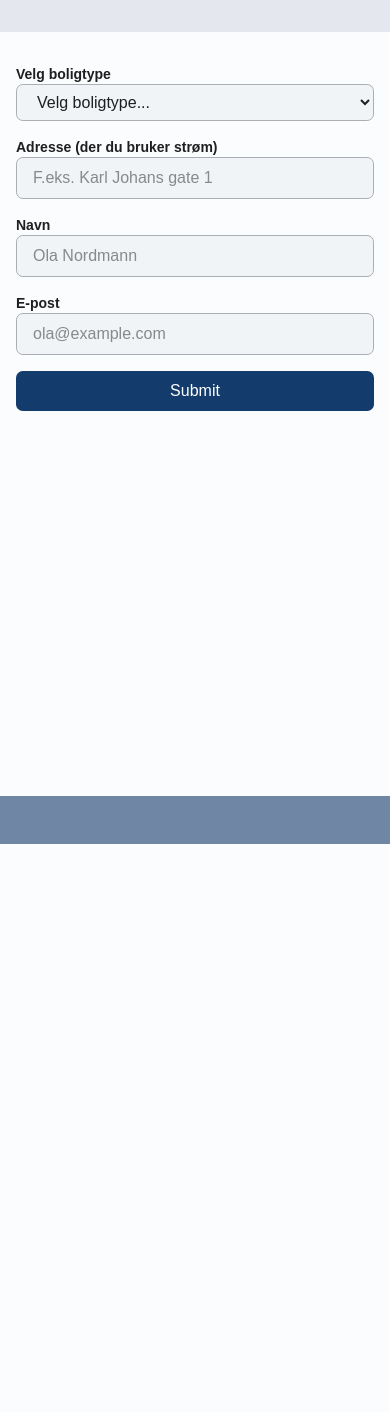
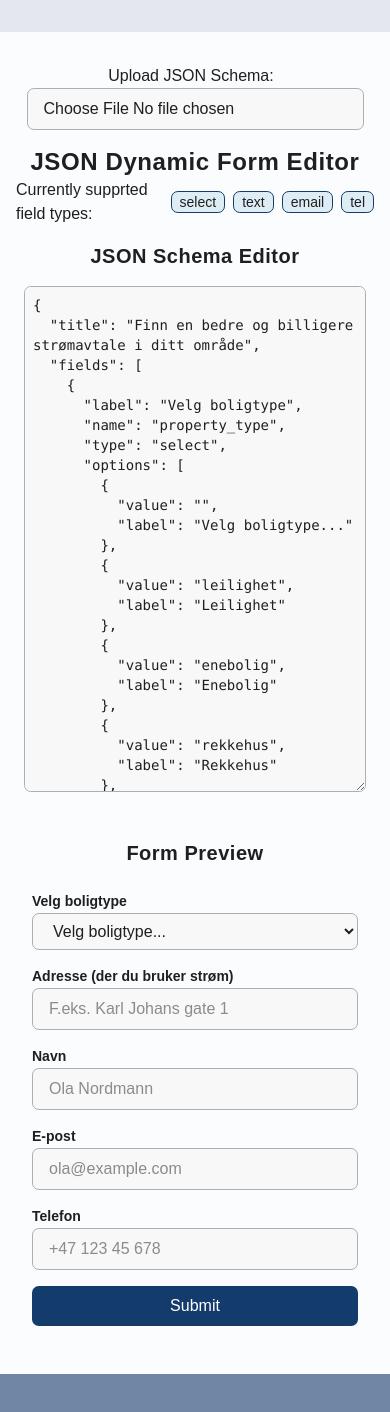
Before and after one commit to SindreSau/json-dynamic-form, a React (Vite) app: page / in a window 390 px wide. Shown: the top 1412 px of the page. Before the commit the page ends 844 px from the top, so only its background shows below. Built offline with nearby package versions, Linux system fonts and the light colour scheme; a web font is replaced by a local one.

Commit message:
feat: implement JSON schema editor and add telephone input support

```diff
--- a/src/App.tsx
+++ b/src/App.tsx
@@ -1,20 +1,47 @@
+import React, { useState } from 'react';
 import MainLayout from '@layouts/main-layout';
-import DynamicForm from './components/ui/dynamic-form';
-import exampleSchema from '@schemas/example.json';
+import JsonEditor from '@components/ui/json-editor';
+import exampleSchema from '@schemas/extended-example.json';
+import type { FormSchema } from '@utils/validation/form-schema';
 
 const App = () => {
-  const schema = JSON.parse(JSON.stringify(exampleSchema));
+  const [schema, setSchema] = useState<FormSchema>(exampleSchema as FormSchema);
 
-  const handleSubmit = (e: React.FormEvent<HTMLFormElement>) => {
-    e.preventDefault();
-    const formData = new FormData(e.currentTarget);
-    const data = Object.fromEntries(formData.entries());
-    console.log('Form submitted with: ', data);
+  const handleFileUpload = (event: React.ChangeEvent<HTMLInputElement>) => {
+    const file = event.target.files && event.target.files[0];
+    if (file) {
+      const reader = new FileReader();
+      reader.onload = (e) => {
+        try {
+          const text = e.target?.result as string;
+          const json = JSON.parse(text);
+          setSchema(json);
+        } catch (error) {
+          console.error('Error parsing JSON:', error);
+        }
+      };
+      reader.readAsText(file);
+    }
   };
 
   return (
     <MainLayout>
-      <DynamicForm schema={schema} handleSubmit={handleSubmit} />
+      <div className="text-center mb-4">
+        <label htmlFor="json-uploader" className="mr-2">
+          Upload JSON Schema:
+        </label>
+        <input
+          type="file"
+          name="json-uploader"
+          id="json-uploader"
+          accept=".json"
+          className="bg-background-input border rounded px-4 py-2"
+          onChange={handleFileUpload}
+        />
+      </div>
+
+      <h1 className="w-full text-center">JSON Dynamic Form Editor</h1>
+      <JsonEditor initialSchema={schema} />
     </MainLayout>
   );
 };
--- a/src/components/ui/dynamic-form.tsx
+++ b/src/components/ui/dynamic-form.tsx
@@ -8,6 +8,7 @@ import { Button } from '@components/ui/button';
 import { Input } from '@components/ui/input';
 import { Select } from '@components/ui/select';
 import { useState, useMemo } from 'react';
+import { TelInput } from './tel-input';
 
 type DynamicFormProps = {
   schema?: FormSchema;
@@ -56,7 +57,7 @@ const DynamicForm = ({ schema, className, handleSubmit }: DynamicFormProps) => {
   return (
     <form
       onSubmit={handleSubmit}
-      className={cn('flex flex-col gap-4', className)}
+      className={cn('flex flex-col gap-4 bg-inherit', className)}
     >
       {fieldsWithIds.map((field: FieldSchema & { id: string }) => {
         switch (field.type) {
@@ -68,6 +69,17 @@ const DynamicForm = ({ schema, className, handleSubmit }: DynamicFormProps) => {
                 id={field.id}
                 name={field.name}
                 type={field.type}
+                label={field.label}
+                placeholder={field.placeholder}
+                required={field.required}
+              />
+            );
+          case 'tel':
+            return (
+              <TelInput
+                key={field.id}
+                id={field.id}
+                name={field.name}
                 label={field.label}
                 placeholder={field.placeholder}
                 required={field.required}
--- a/src/components/ui/input.tsx
+++ b/src/components/ui/input.tsx
@@ -8,15 +8,12 @@ const Input = React.forwardRef<
   React.InputHTMLAttributes<HTMLInputElement> & { label: string; id: string }
 >(({ className, type, label, id, ...props }, ref) => {
   return (
-    <div className="flex flex-col w-full relative">
-      <Label inputId={id} className="relative z-0">
-        {label || 'Input'}
-      </Label>
+    <div className="flex flex-col w-full relative bg-inherit">
+      <Label inputId={id}>{label || 'Input'}</Label>
       <input
         type={type}
         className={cn(
           'border rounded px-4 py-2 flex w-full bg-background-input disabled:opacity-50 disabled:cursor-not-allowed',
-          'relative z-10',
           className
         )}
         ref={ref}
--- /dev/null
+++ b/src/components/ui/json-editor.tsx
@@ -0,0 +1,131 @@
+import { useState, useEffect } from 'react';
+import cn from '@/utils/cn';
+import {
+  currentSupportedTypes,
+  validateFormSchema,
+  type FormSchema,
+} from '@/utils/validation/form-schema';
+import DynamicForm from './dynamic-form';
+import type { $ZodIssue } from 'zod/v4/core';
+
+type JsonEditorProps = {
+  initialSchema: FormSchema;
+  className?: string;
+};
+
+const JsonEditor = ({ initialSchema, className }: JsonEditorProps) => {
+  const [jsonText, setJsonText] = useState<string>('');
+  const [parsedSchema, setParsedSchema] = useState<FormSchema | null>(null);
+  const [jsonError, setJsonError] = useState<string | null>(null);
+  const [schemaValidation, setSchemaValidation] = useState<{
+    valid: boolean;
+    errors: ($ZodIssue[] | { message: string }[]) | null;
+  }>({ valid: true, errors: null });
+  const [debouncedText, setDebouncedText] = useState<string>('');
+
+  useEffect(() => {
+    try {
+      const parsed = JSON.parse(debouncedText);
+      setParsedSchema(parsed);
+      setJsonError(null);
+      const validation = validateFormSchema(parsed);
+      setSchemaValidation(validation);
+    } catch (error) {
+      if (debouncedText.trim()) {
+        setJsonError((error as Error).message);
+        setParsedSchema(null);
+      }
+    }
+  }, [debouncedText]);
+
+  useEffect(() => {
+    const timer = setTimeout(() => {
+      setDebouncedText(jsonText);
+    }, 200);
+    return () => clearTimeout(timer);
+  }, [jsonText]);
+
+  useEffect(() => {
+    const prettyJson = JSON.stringify(initialSchema, null, 2);
+    setJsonText(prettyJson);
+    setDebouncedText(prettyJson);
+    setParsedSchema(initialSchema);
+  }, [initialSchema]);
+
+  const handleTextChange = (e: React.ChangeEvent<HTMLTextAreaElement>) => {
+    const newText = e.target.value;
+    setJsonText(newText);
+  };
+
+  const handleFormSubmit = (e: React.FormEvent<HTMLFormElement>) => {
+    e.preventDefault();
+    const formData = new FormData(e.currentTarget);
+    const data = Object.fromEntries(formData.entries());
+    console.log('Form submitted with data:', data);
+  };
+
+  return (
+    <>
+      <div className="flex gap-2 items-center justify-center">
+        Currently supprted field types:
+        {currentSupportedTypes.map((type) => (
+          <div
+            key={type}
+            className="px-2 rounded text-sm bg-card border border-primary"
+          >
+            {type}
+          </div>
+        ))}
+      </div>
+      <div
+        className={cn('grid grid-cols-1 md:grid-cols-2 gap-6 mt-4', className)}
+      >
+        <div className="flex flex-col">
+          <h2 className="mb-2 text-center">JSON Schema Editor</h2>
+          <div className=" p-2 rounded mb-2">
+            <textarea
+              className="font-mono text-sm w-full min-h-[max(400px,60vh)] p-2 bg-background-input rounded border"
+              value={jsonText}
+              onChange={handleTextChange}
+              spellCheck={false}
+            />
+          </div>
+          {jsonError && (
+            <div className=" border-destructive border p-2 rounded text-destructive text-sm">
+              <strong>JSON Error:</strong> {jsonError}
+            </div>
+          )}
+          {!jsonError && !schemaValidation.valid && schemaValidation.errors && (
+            <div className="bg-background-muted border-warning border p-2 rounded text-warning text-sm">
+              <strong>Schema Validation Errors:</strong>
+              <ul className="list-disc pl-5">
+                {schemaValidation.errors.map((error, index) => (
+                  <li key={index}>{error.message}</li>
+                ))}
+              </ul>
+            </div>
+          )}
+        </div>
+        <section className="flex flex-col">
+          <h2 className="mb-2 text-center">Form Preview</h2>
+          <div className=" p-4 rounded">
+            {parsedSchema && schemaValidation.valid ? (
+              <DynamicForm
+                schema={parsedSchema}
+                handleSubmit={handleFormSubmit}
+              />
+            ) : (
+              <div className="flex items-center justify-center h-full text-muted">
+                {jsonError
+                  ? 'Fix JSON errors to see form preview'
+                  : 'Fix schema validation errors to see form preview'}
+              </div>
+            )}
+          </div>
+        </section>
+      </div>
+    </>
+  );
+};
+
+export default JsonEditor;
--- a/src/components/ui/label.tsx
+++ b/src/components/ui/label.tsx
@@ -9,7 +9,7 @@ type LabelProps = {
 const Label = ({ inputId, className, children }: LabelProps) => {
   return (
     <label
-      className={cn('text-sm font-semibold ', className)}
+      className={cn('text-sm font-semibold bg-inherit mb-0.5', className)}
       htmlFor={inputId}
     >
       {children}
--- a/src/components/ui/select.tsx
+++ b/src/components/ui/select.tsx
@@ -35,7 +35,7 @@ const Select = ({
   );
 
   return (
-    <div className="flex flex-col w-full">
+    <div className="flex flex-col w-full bg-inherit">
       <Label inputId={id}>{label}</Label>
       <select
         id={id}
@@ -43,7 +43,7 @@ const Select = ({
         value={value}
         onChange={handleOnValueChange}
         className={cn(
-          'w-full rounded border bg-background-input px-4 py-2 disabled:opacity-50 disabled:cursor-not-allowed relative z-10',
+          'w-full rounded border bg-background-input px-4 py-2 disabled:opacity-50 disabled:cursor-not-allowed',
           className
         )}
       >
--- /dev/null
+++ b/src/components/ui/tel-input.tsx
@@ -0,0 +1,35 @@
+import * as React from 'react';
+
+import { cn } from '@/utils/cn';
+import Label from '@components/ui/label';
+
+export interface TelInputProps
+  extends React.InputHTMLAttributes<HTMLInputElement> {
+  label: string;
+  id: string;
+  className?: string;
+}
+
+const TelInput = React.forwardRef<HTMLInputElement, TelInputProps>(
+  ({ className, label, id, ...props }, ref) => {
+    return (
+      <div className="flex flex-col w-full relative bg-inherit">
+        <Label inputId={id}>{label || 'Phone Number'}</Label>
+        <input
+          type="tel"
+          className={cn(
+            'border rounded px-4 py-2 flex w-full bg-background-input disabled:opacity-50 disabled:cursor-not-allowed',
+            className
+          )}
+          ref={ref}
+          id={id}
+          {...props}
+        />
+      </div>
+    );
+  }
+);
+
+TelInput.displayName = 'TelInput';
+
+export { TelInput };
--- /dev/null
+++ b/src/schemas/extended-example.json
@@ -0,0 +1,61 @@
+{
+  "title": "Finn en bedre og billigere strømavtale i ditt område",
+  "fields": [
+    {
+      "label": "Velg boligtype",
+      "name": "property_type",
+      "type": "select",
+      "options": [
+        {
+          "value": "",
+          "label": "Velg boligtype..."
+        },
+        {
+          "value": "leilighet",
+          "label": "Leilighet"
+        },
+        {
+          "value": "enebolig",
+          "label": "Enebolig"
+        },
+        {
+          "value": "rekkehus",
+          "label": "Rekkehus"
+        },
+        {
+          "value": "hytte",
+          "label": "Hytte"
+        }
+      ],
+      "required": true
+    },
+    {
+      "label": "Adresse (der du bruker strøm)",
+      "name": "address_street_name",
+      "type": "text",
+      "placeholder": "F.eks. Karl Johans gate 1",
+      "required": true
+    },
+    {
+      "label": "Navn",
+      "name": "name",
+      "type": "text",
+      "placeholder": "Ola Nordmann",
+      "required": true
+    },
+    {
+      "label": "E-post",
+      "name": "email",
+      "type": "email",
+      "placeholder": "ola@example.com",
+      "required": true
+    },
+    {
+      "label": "Telefon",
+      "name": "phone",
+      "type": "tel",
+      "placeholder": "+47 123 45 678",
+      "required": false
+    }
+  ]
+}
--- a/src/styles/theme.css
+++ b/src/styles/theme.css
@@ -13,8 +13,8 @@
   --color-background: #fbfcfd;
   --color-foreground: #1e1f20;
   --color-background-muted: #e7ecef;
-  --color-background-input: #f1f4f6;
-  --color-card: #c0c5c8;
+  --color-background-input: #f8f8f8;
+  --color-card: #deecf4;
   --color-muted: #3a3d3f;
   --color-border: #abaeb3;
 
--- a/src/utils/validation/form-schema.ts
+++ b/src/utils/validation/form-schema.ts
@@ -1,4 +1,11 @@
 import { z } from 'zod/v4';
+
+export const currentSupportedTypes = [
+  'select',
+  'text',
+  'email',
+  'tel',
+] as const;
 
 const baseFieldSchema = {
   label: z
@@ -29,9 +36,31 @@ const textOrEmailFieldSchema = z.object({
   placeholder: z.string().optional(),
 });
 
+// Simple interface for compatibility with existing schemas
+export interface CountryCode {
+  country: string;
+  code: string;
+}
+
+const telFieldSchema = z.object({
+  ...baseFieldSchema,
+  type: z.literal('tel'),
+  placeholder: z.string().optional(),
+  // Keep this optional for backward compatibility with existing schemas
+  countryCodes: z
+    .array(
+      z.object({
+        country: z.string(),
+        code: z.string(),
+      })
+    )
+    .optional(),
+});
+
 const fieldSchema = z.discriminatedUnion('type', [
   selectFieldSchema,
   textOrEmailFieldSchema,
+  telFieldSchema,
 ]);
 
 const formSchema = z.object({
```
